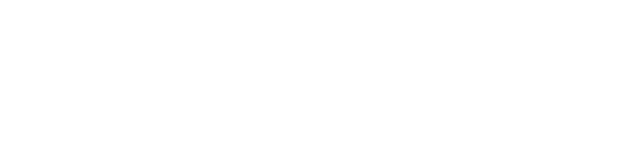
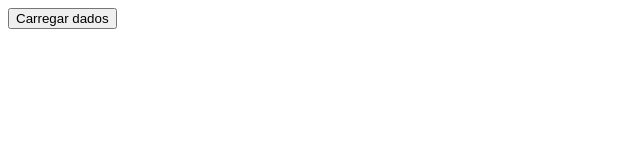
Before and after one commit to adrianoapi/ajax-xml, a plain HTML site: page index.html in a window 1280 px wide. Shown: the whole page, without its empty margins (0-640 px from the left). Drawn offline with Linux system fonts and the light colour scheme.

Commit message:
- Função para abertura do arquivo xml

```diff
--- a/index.html
+++ b/index.html
@@ -4,5 +4,20 @@
         <title>Ajax XML</title>
     </head>
     <body>
+        <div id="exempo">
+            <button type="button" onclick="loadXml()">Carregar dados</button>
+        </div>
+        <script>
+            function loadXml(){
+                var xml = new XMLHttpRequest();
+                xhttp.onreadystagechange = function(){
+                    if(this.readyState == 4 && this.status == 200){
+                        implement(this);
+                    }
+                };
+                xhttp.open("GET", "cd_catalog.xml", true);
+                xhttp.send();
+            }
+        </script>
     </body>
 </html>
```
